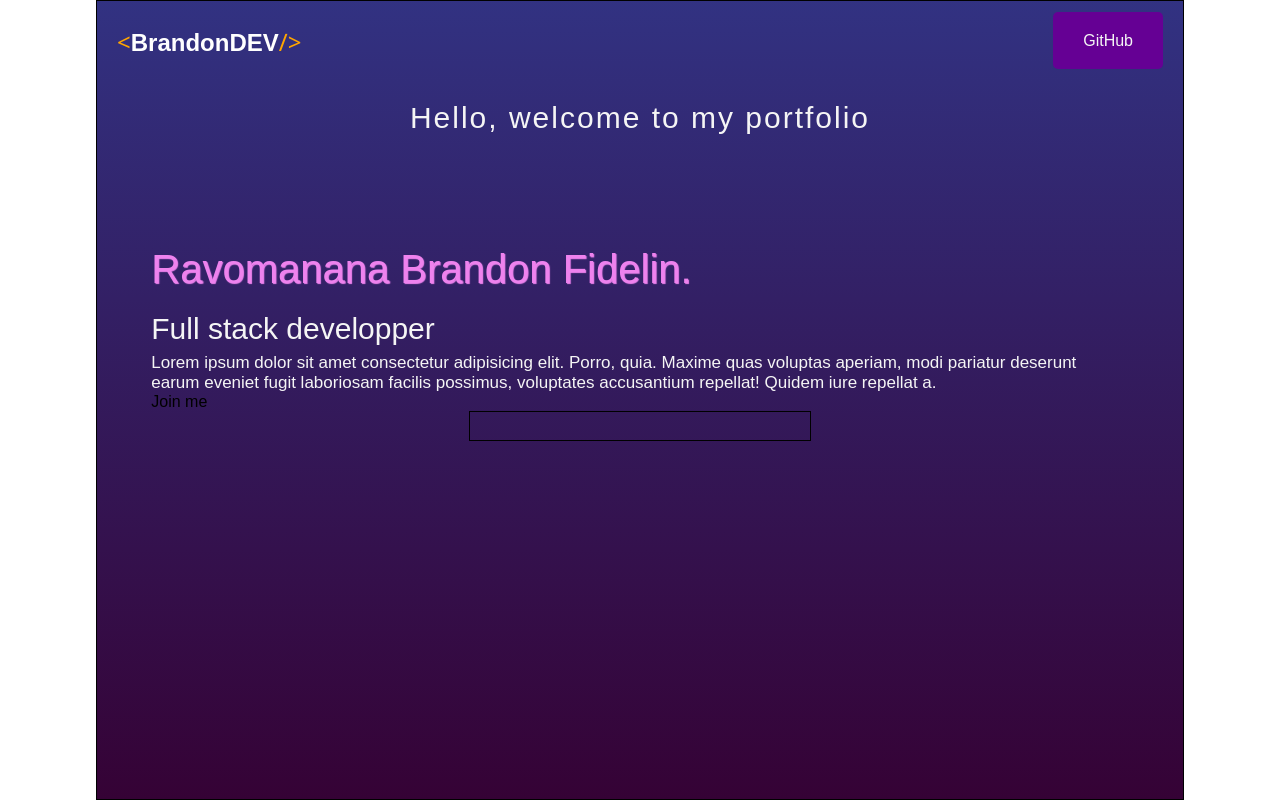
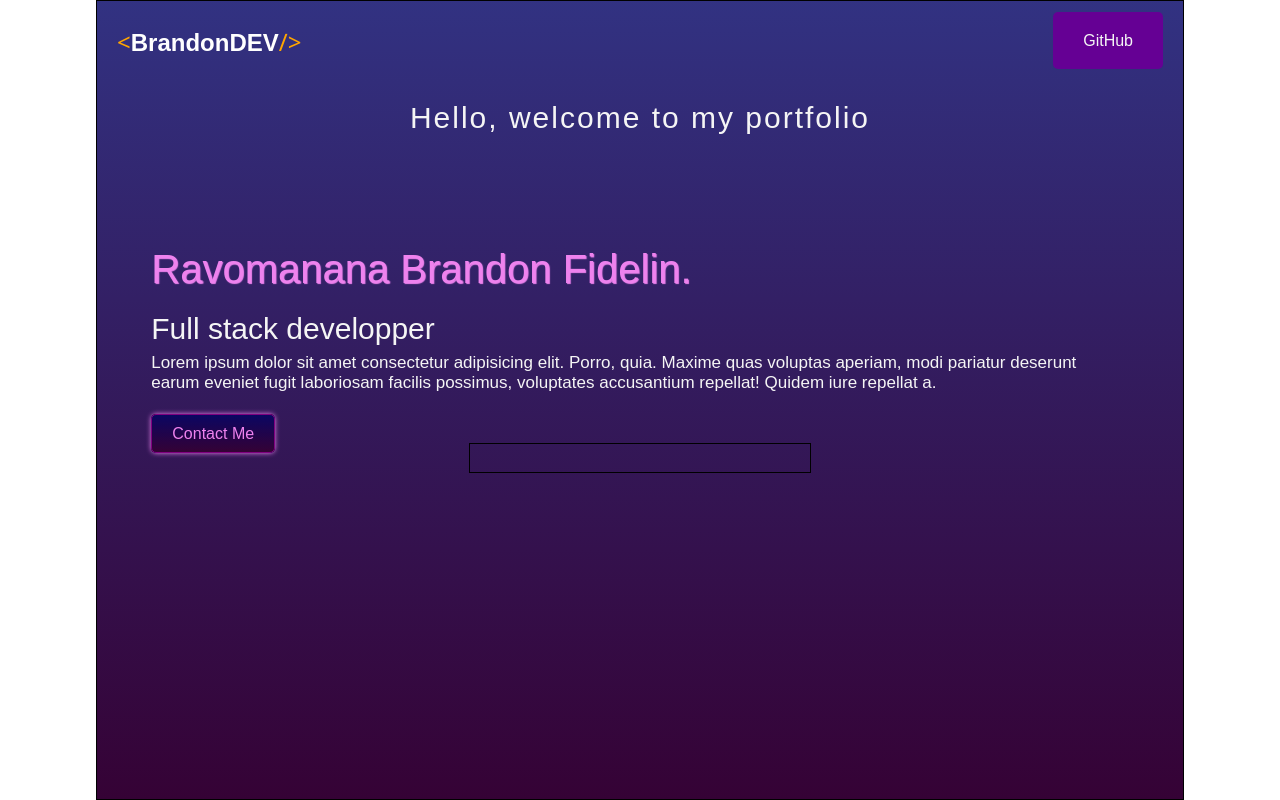
Before and after one commit to branGitfox/React-portfolio, a React (Vite) app: page / in a window 1280 px wide. Built offline with nearby package versions, Linux system fonts and the light colour scheme.

Commit message:
ajout du bouton de contact avec linear-gradient

```diff
--- a/src/Components/Body/Body.jsx
+++ b/src/Components/Body/Body.jsx
@@ -31,10 +31,21 @@ const style = {
         color:'whitesmoke',
         fontWeight:'200',
         marginTop:'7px',
+        marginBottom:'2rem',
         fontSize:'17px',
         lineHeight:'20px'
 
     },
+
+    label:{
+        padding:'10px 20px',
+        background:'linear-gradient( rgba(1, 1, 100, 0.808) , rgb(53, 2, 53)',
+        border:'solid 1px purple',
+        borderRadius:'5px',
+        textTransform:'capitalize',
+        color:'violet',
+        boxShadow:'0px 0px 5px violet'
+    }
 
 
     // intro:{
@@ -55,8 +66,8 @@ function Body() {
                 <p style={style.motivation}>Lorem ipsum dolor sit amet consectetur adipisicing elit. Porro, quia. Maxime quas voluptas aperiam, modi pariatur deserunt earum eveniet fugit laboriosam facilis possimus, voluptates accusantium repellat! Quidem iure repellat a.</p>
             </div>
             <div className="hire">
-                <label htmlFor="input">
-                    Join me
+                <label style={style.label} htmlFor="input">
+                    Contact me
                 </label>
             </div>
         </div>
```
